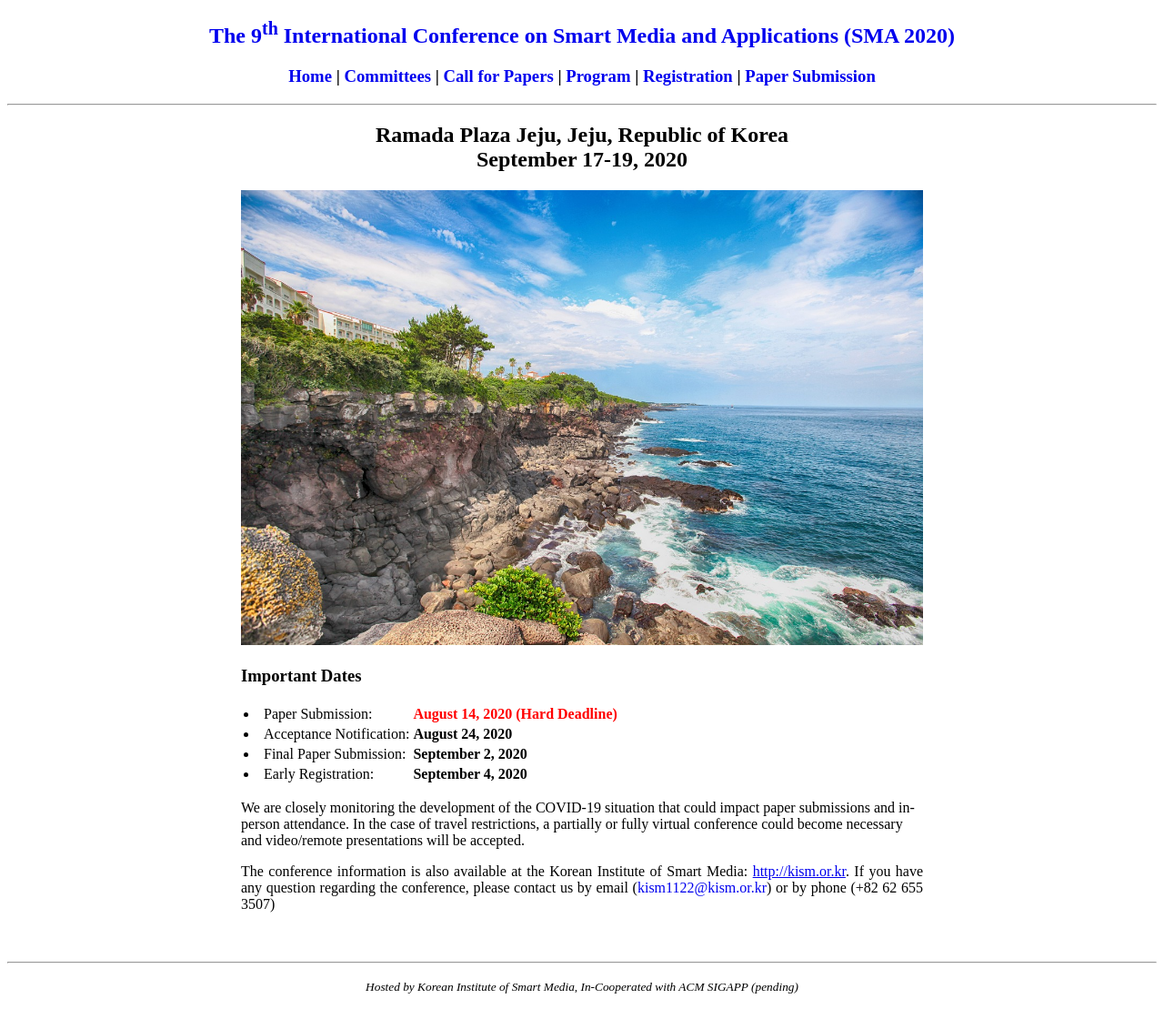
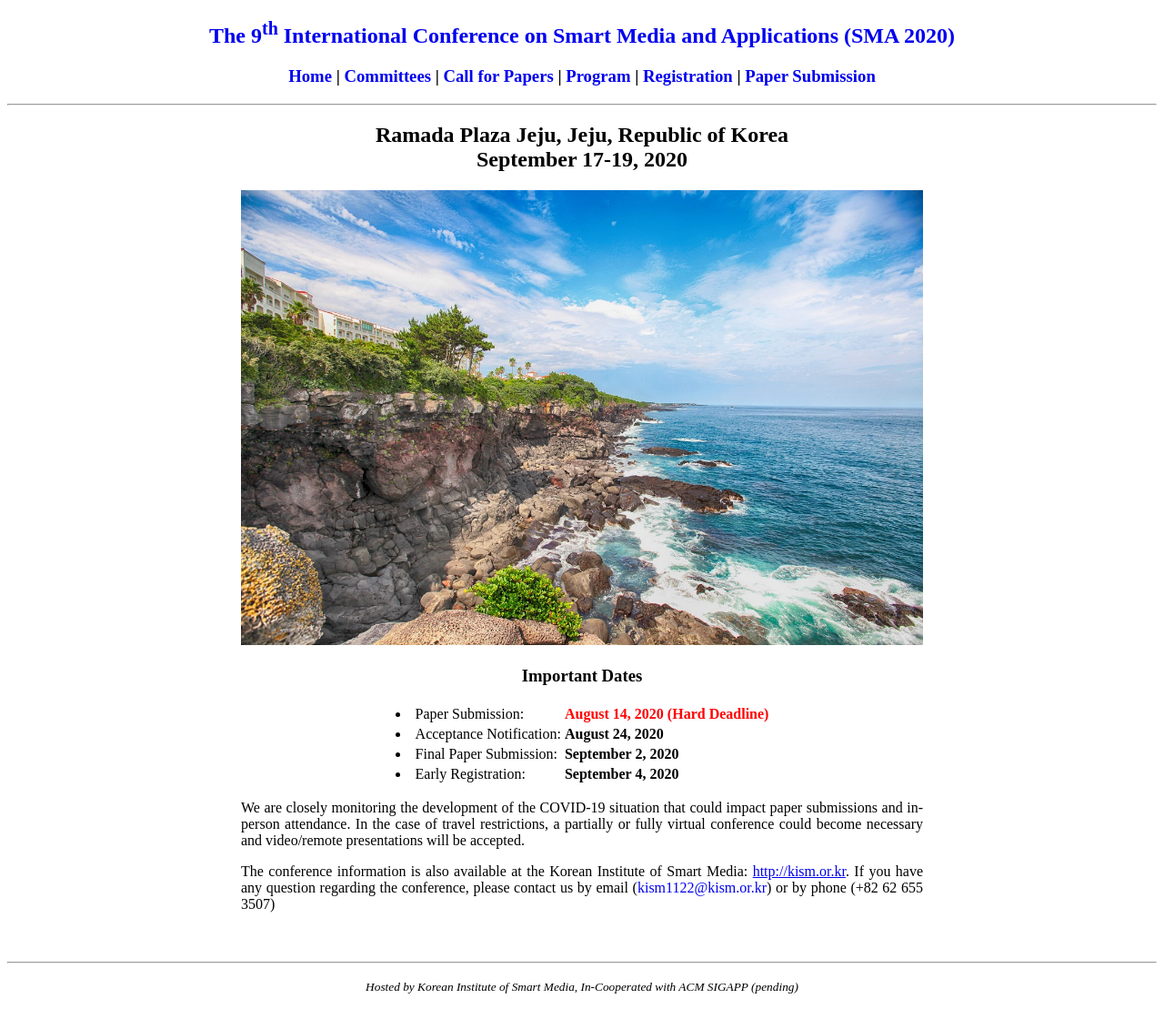
Before and after one commit to icea-conf/sma-2020.github.io, a Jekyll site: the page built from index.html, in a window 1280 px wide. Shown: the whole page at 91% size. Built offline with Jekyll 4.4.1, drawn with Linux system fonts in a browser that asks for light colours; the list of posts is cut into pages by our own code.

Commit message:
Update index.html

```diff
--- a/index.html
+++ b/index.html
@@ -10,7 +10,6 @@
                         Ramada Plaza Jeju, Jeju, Republic of Korea</br>
                         September 17-19, 2020
                   </h2>
-            </center>
 
             <img src="https://sma-2020.github.io/image/jeju-island.jpg" alt="" style="max-width: 100%; height: auto;">
 
@@ -53,9 +52,10 @@
                         </tbody>
                   </table>
             </div>
+            </center>
 
             <div>
-                  <p>We are closely monitoring the development of the COVID-19 situation that could impact paper submissions and in-person attendance. In the case of travel restrictions, a partially or fully virtual conference could become necessary and video/remote presentations will be accepted.</p>
+                  <p style="text-align: justify">We are closely monitoring the development of the COVID-19 situation that could impact paper submissions and in-person attendance. In the case of travel restrictions, a partially or fully virtual conference could become necessary and video/remote presentations will be accepted.</p>
                   <p style="text-align: justify">The conference information is also available at the Korean Institute of Smart Media: <a href='http://kism.or.kr/'>http://kism.or.kr</a>. If you have any question regarding the conference, please contact us by email (<a style="text-decoration:none" href="mailto:kism1122@kism.or.kr">kism1122@kism.or.kr</a>) or by phone (+82 62 655 3507)</p>
             </div>
       </div>
```
